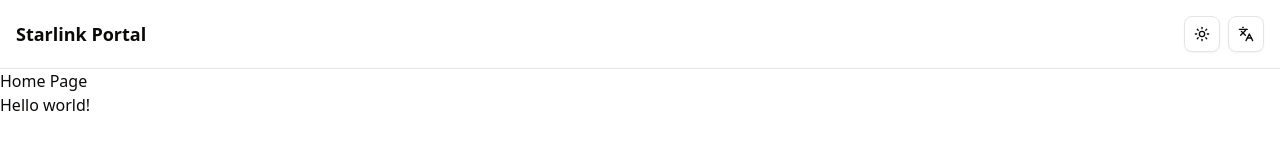
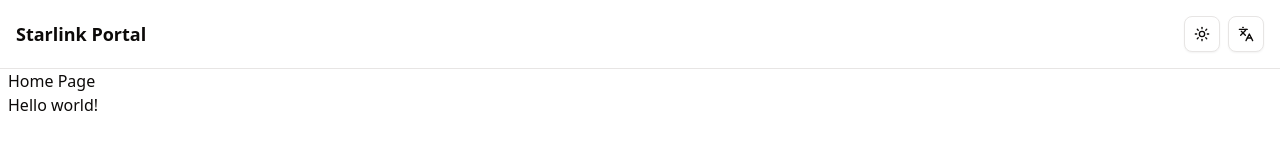
Before and after one commit to Maraei-Helabi/spaceline-clientdashbord, a Next.js app: page /en in a window 1280 px wide. Shown: the top 167 px of the page. Built offline with nearby package versions, Linux system fonts and the light colour scheme.

Commit message:
Update layout.tsx

```diff
--- a/app/[locale]/(pages)/layout.tsx
+++ b/app/[locale]/(pages)/layout.tsx
@@ -9,7 +9,7 @@
   return (
     <div className="min-h-screen">
       <AppHeader />
-      <main className="bg-brand-secondary-400 container mx-auto mb-16">
+      <main className="bg-brand-secondary-400 container mx-auto mb-16 px-2">
         {children}
       </main>
       <PagesNavigation />
```
